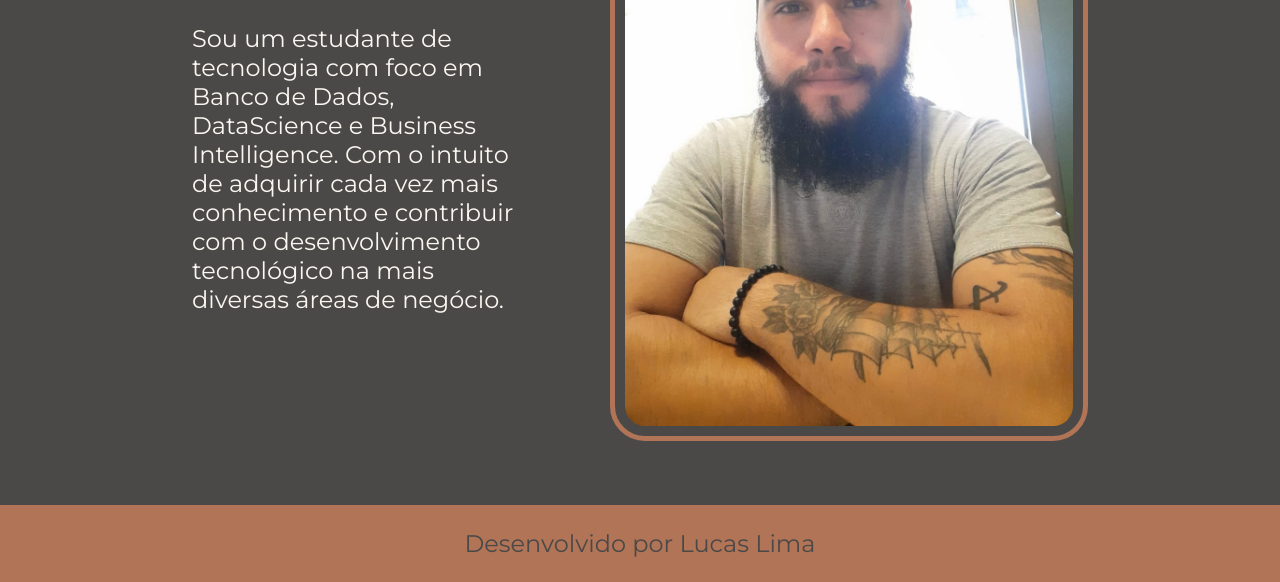
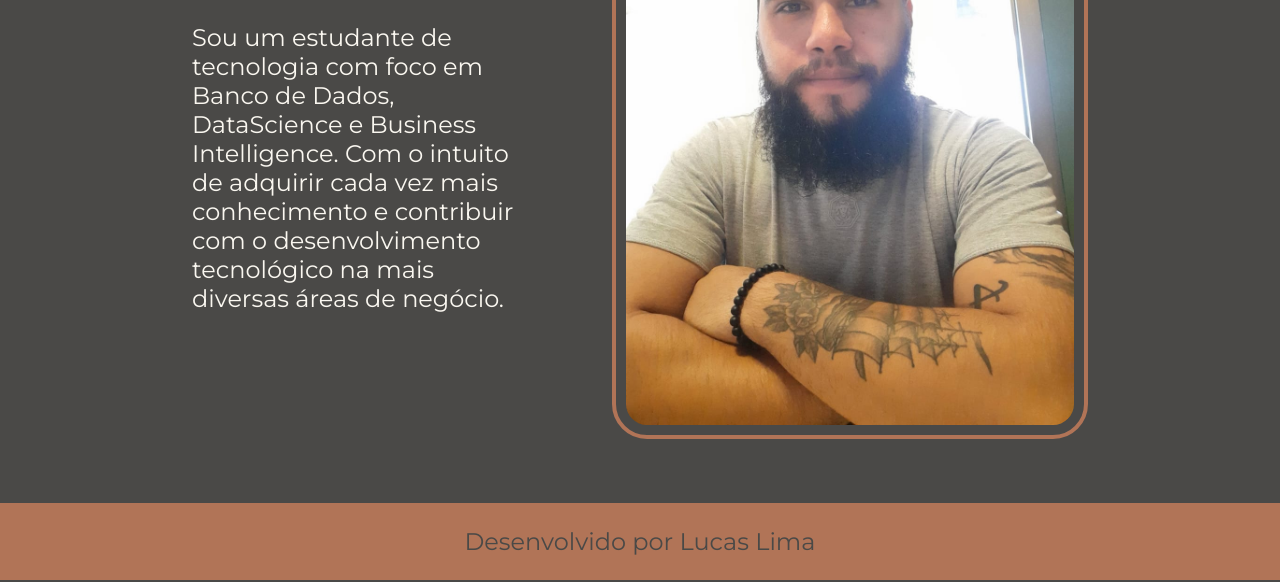
Before and after one commit to LucasLima1811/projeto_portfolio, a plain HTML site: page about.html in a window 1280 px wide. Shown: the part 306-888 px from the top of the page. Drawn offline with nearby package versions, Linux system fonts and the light colour scheme.

Commit message:
Update style.css

```diff
--- a/styles/style.css
+++ b/styles/style.css
@@ -102,7 +102,7 @@ body{
 .apresentacao__imagem{
     width: 50%;
     border-radius: 35px;
-    border: 5px solid var(--cor-terciaria);
+    border: 4px solid var(--cor-terciaria);
     padding: 10px;
 }
 
```
